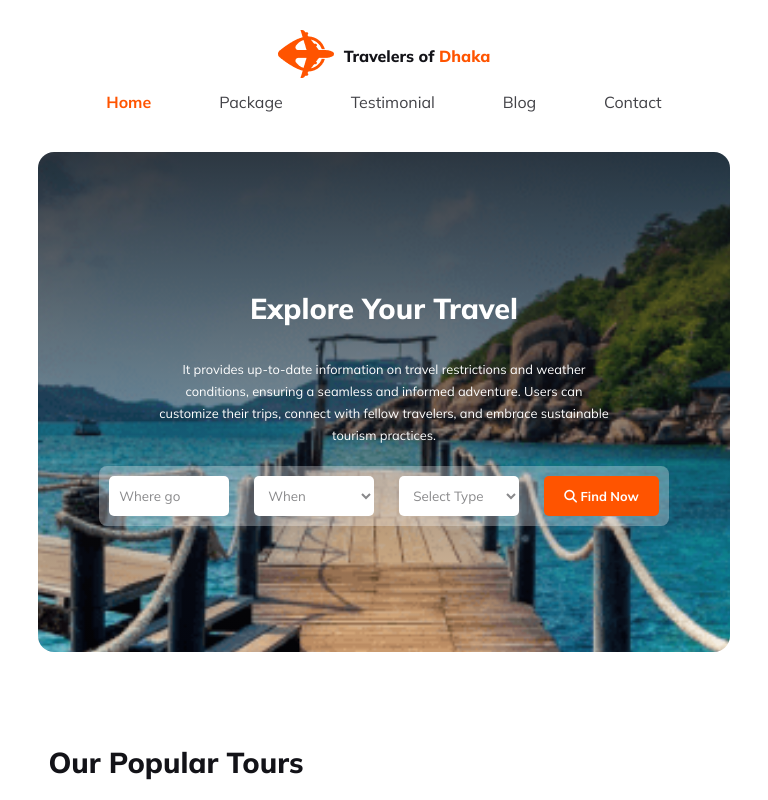
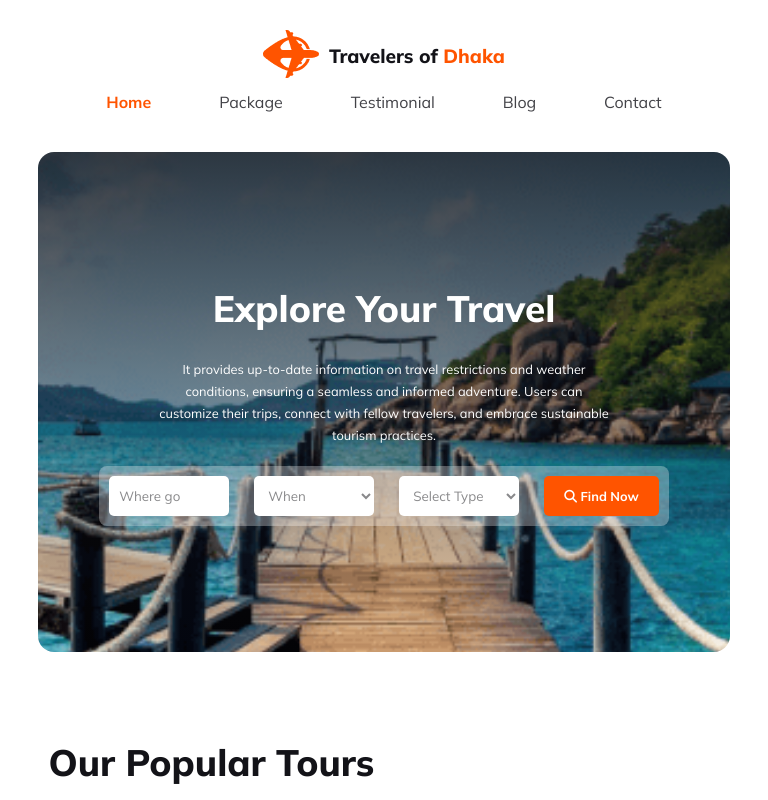
Before and after one commit to kamrul-huda/B9A2-Hero-Travel, a plain HTML site: page index.html in a window 768 px wide. Shown: the top 800 px of the page. Drawn offline with Linux system fonts and the light colour scheme.

Commit message:
minor changes

```diff
--- a/styles/responsive.css
+++ b/styles/responsive.css
@@ -4,8 +4,10 @@
     }
 
     .header .header-content .header-title {
-        font-size: 1rem;
+        font-size: 1.2rem;
     }
+
+
 
     .header .header-content,
     nav,
@@ -44,7 +46,10 @@
     }
 
     .section-title{
-        font-size: 1.8rem;
+        font-size: 2.3rem;
+        font-weight: 800;
+        line-height: 60px;
+        color: var(--black-color)
     }
 
     .footer-section p,
```
